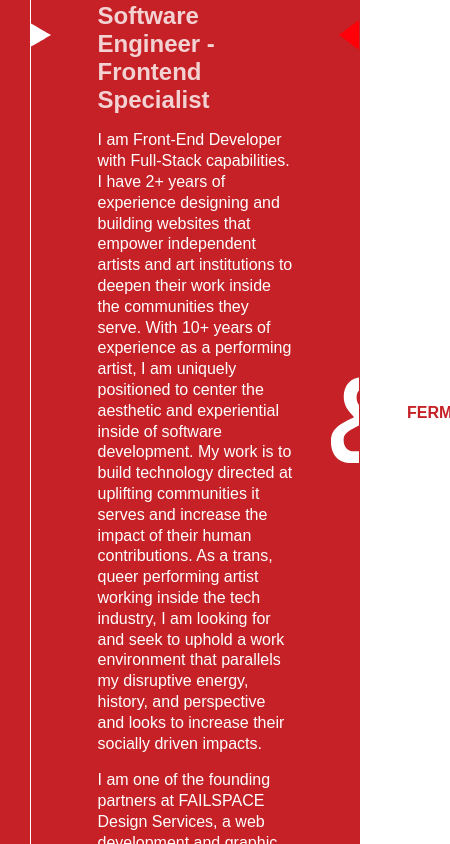
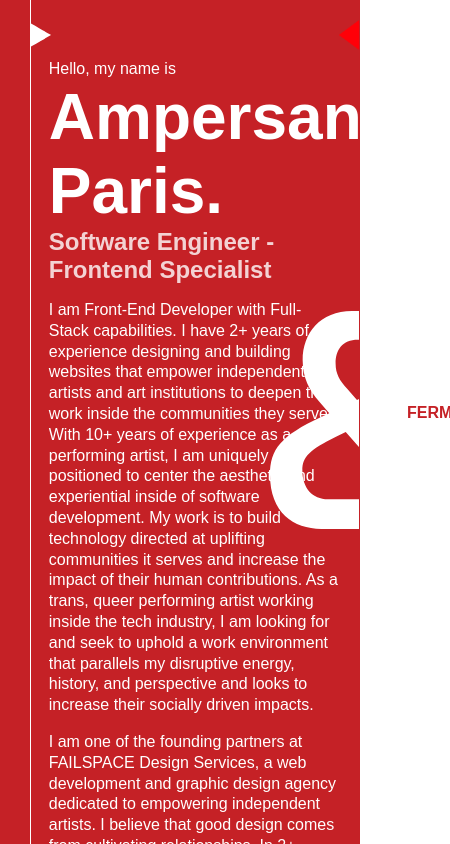
Before and after one commit to ampersand-paris/ampersand-paris-website, a React (Create React App) app: page /se in a window 390 px wide. Shown: the top 844 px of the page, 450 px wide, since content can reach past the window. Built offline with nearby package versions, Linux system fonts and the light colour scheme; the HTML template or start-up script is replaced by a standard one; a web font is replaced by a local one.

Commit message:
ampersand mobile

```diff
--- a/src/Ampersand/Performance.js
+++ b/src/Ampersand/Performance.js
@@ -29,7 +29,7 @@
     return (
         <>
             <div className="full-height full-width flex flex-start al-center absolute">
-                <Link className="ampersand fixed left-margin cursor" to="/"><img src="/Images/right-half-ampersand.svg" /></Link>
+                <Link className="ampersand mobile-ampersand fixed left-margin cursor" to="/"><img src="/Images/right-half-ampersand.svg" /></Link>
             </div>
             <div class="stnd-padding flex column al-center just-center">
                 <Ampersand />
--- a/src/Footer.js
+++ b/src/Footer.js
@@ -11,7 +11,8 @@
                 <a href="https://github.com/ampersand-paris"><img className="icon-footer icon-padding" src="./Images/GitHub.png" /></a>
                 <a href="https://linkedin.com/ampersand-paris"><img className="icon-footer icon-padding" src="./Images/LinkedInWhite.svg" /></a>
             </div>
-            <p className="white">Designed and Developed by Ampersand Paris</p>
+            <p className="white text-al-center">Designed and Developed by
+            <br></br>Ampersand Paris</p>
         </div>
     )
 }
--- a/src/index.css
+++ b/src/index.css
@@ -174,7 +174,12 @@
 .cursor {
   cursor: pointer;
 }
+
 /* === ALIGNMENT === */
+
+.text-al-center {
+  text-align: center;
+}
 
 .txt-al-right {
   text-align: right;
@@ -240,22 +245,11 @@
   justify-content: space-between;
 }
 
-/* === HORIZONTAL === */
+/* === WIDTH === */
 
 .half {
   width: 50vW;
 }
-
-/* === VERTICAL === */
-
-.full-height {
-  height: 100vH;
-}
-
-.h-one-hundred {
-  height: 100%;
-}
-
 .w-one-hundred {
   width: 100%;
 }
@@ -292,12 +286,23 @@
   width: 15vW;
 }
 
+.text-width {
+  width: 50vW;
+}
+
+/* === HEIGHT === */
+
+.full-height {
+  height: 100vH;
+}
+
+.h-one-hundred {
+  height: 100%;
+}
+
+
 .height-150px {
   height: 150px;
-}
-
-.text-width {
-  width: 50vW;
 }
 
 /* ====== PADDING ====== */
@@ -521,3 +526,46 @@
 .experience-height {
   min-height: 50vH;
 }
+
+@media screen and (max-width: 600px) {
+
+/* ====== HEIGHT ====== */
+
+.text-width {
+  width: 75vW;
+}
+/* ====== PADDING ====== */
+
+.footer-padding {
+  padding: 5vH 40px;
+}
+
+.text-padding {
+  padding: 1vH 2vW;
+}
+
+  /* ====== HOME ====== */
+
+.ampersand {
+    width: 100px;
+  }
+
+.mobile-ampersand {
+  display: none;
+}
+
+/* ====== FOOTER ====== */
+
+.icon-footer{
+  width: 30px;
+}
+
+.icon-padding {
+  padding: 1vH 3vW;
+}
+
+.icon-padding-first {
+  padding: 1vH 3vW 1vH 0vW;
+}
+
+}
```
